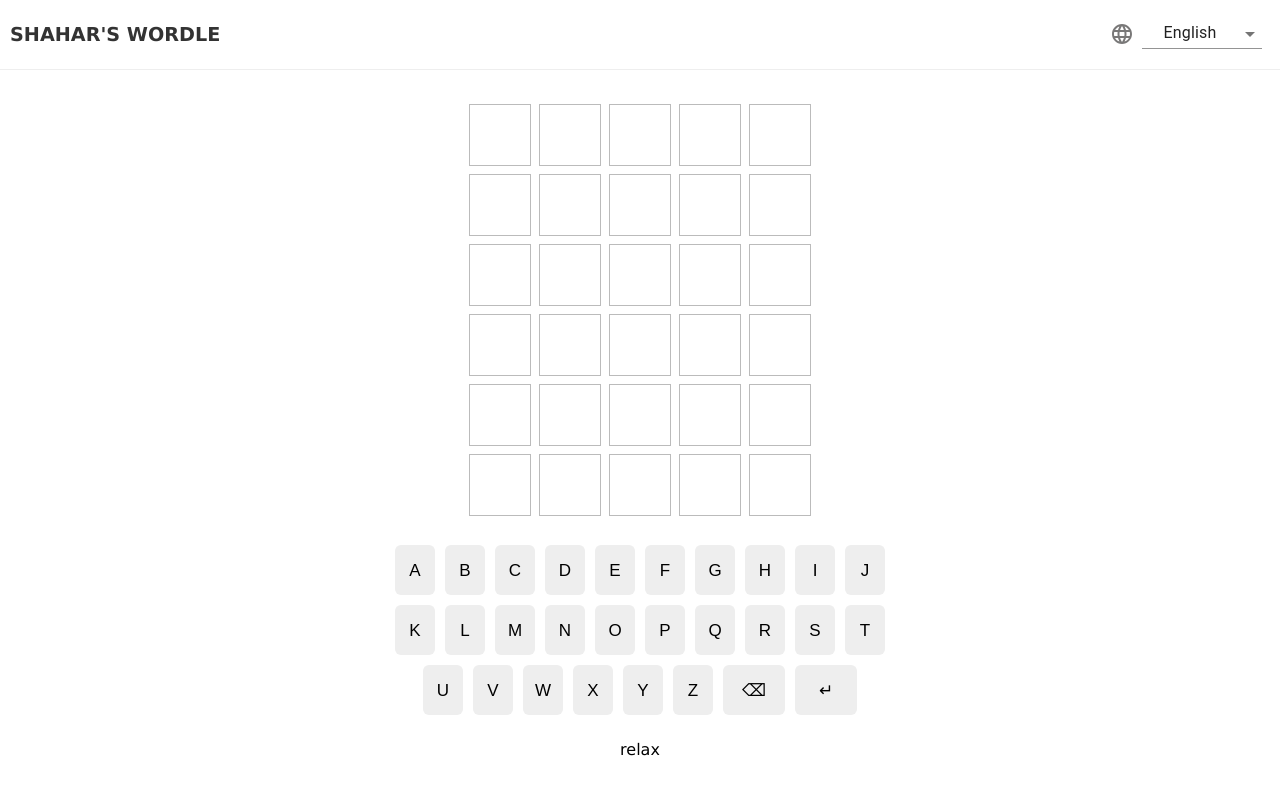
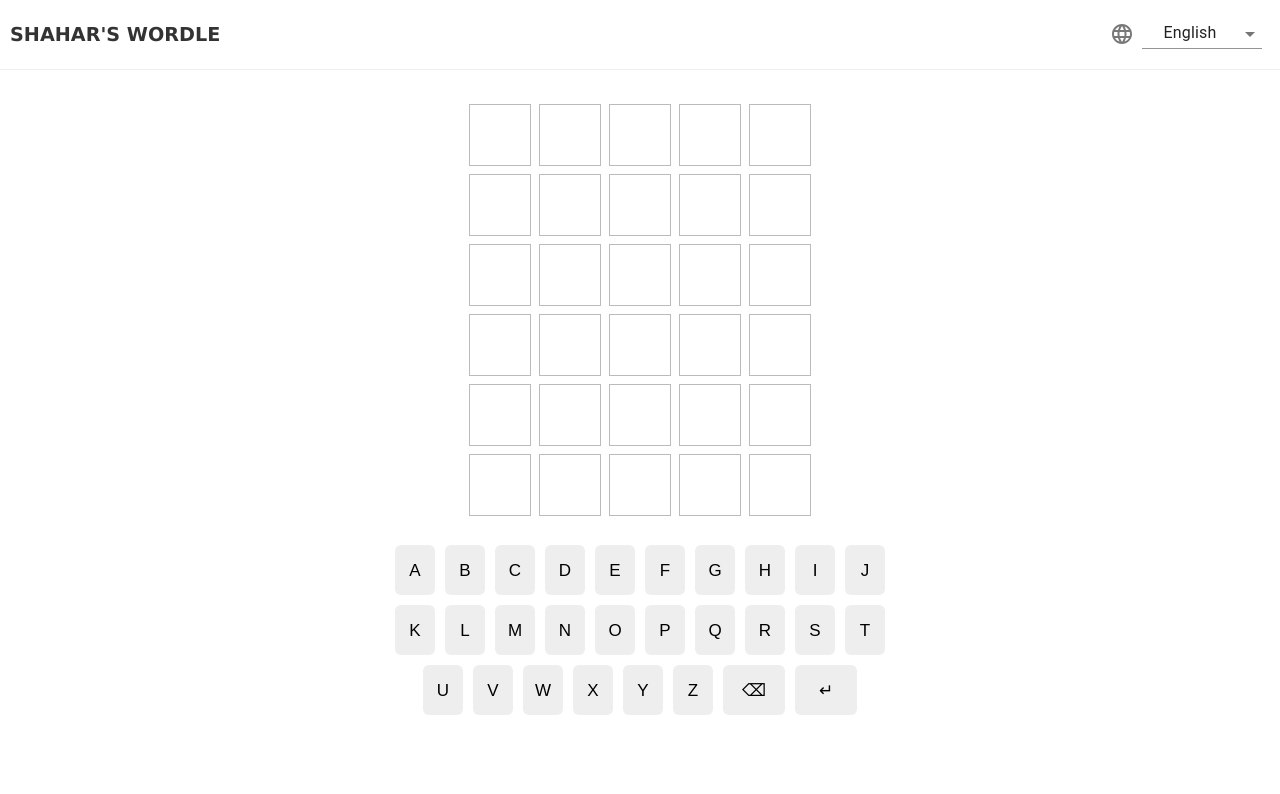
Before and after one commit to ShaharSalhov/wordle, a React (Create React App) app: page / in a window 1280 px wide. Shown: the top 794 px of the page. Built offline with nearby package versions, Linux system fonts and the light colour scheme.

Commit message:
removed solution display used to debug

```diff
--- a/src/components/Wordle.js
+++ b/src/components/Wordle.js
@@ -69,7 +69,6 @@ export default function Wordle( {solution, language, setLanguage, generateNewSol
 
           {showModal && <Modal isCorrect={isCorrect} turn={turn} solution={solution} resetGame={resetGame} setShowModal={setShowModal}/>}
 
-              {solution}
       </div>
     </React.Fragment>
   )
```
